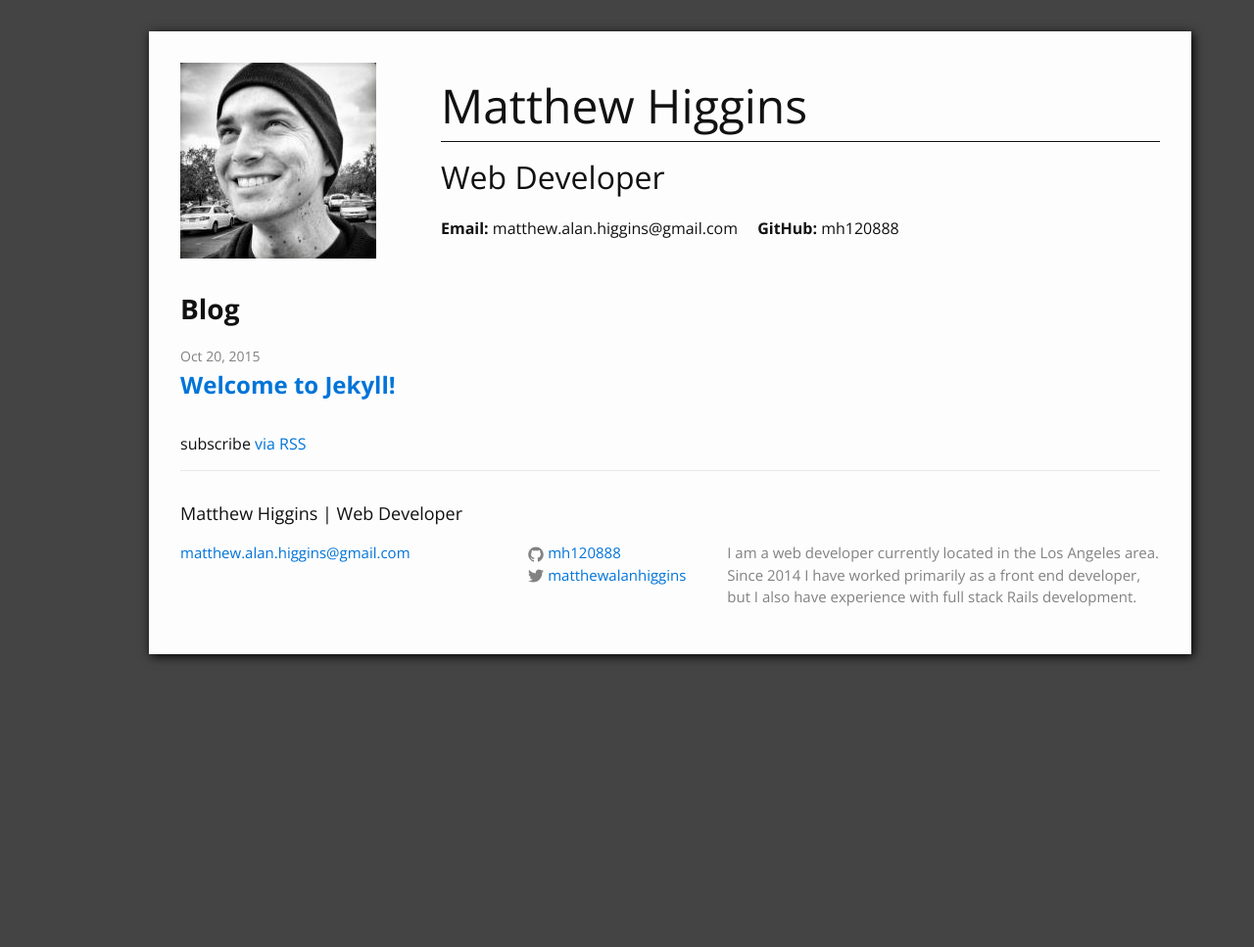
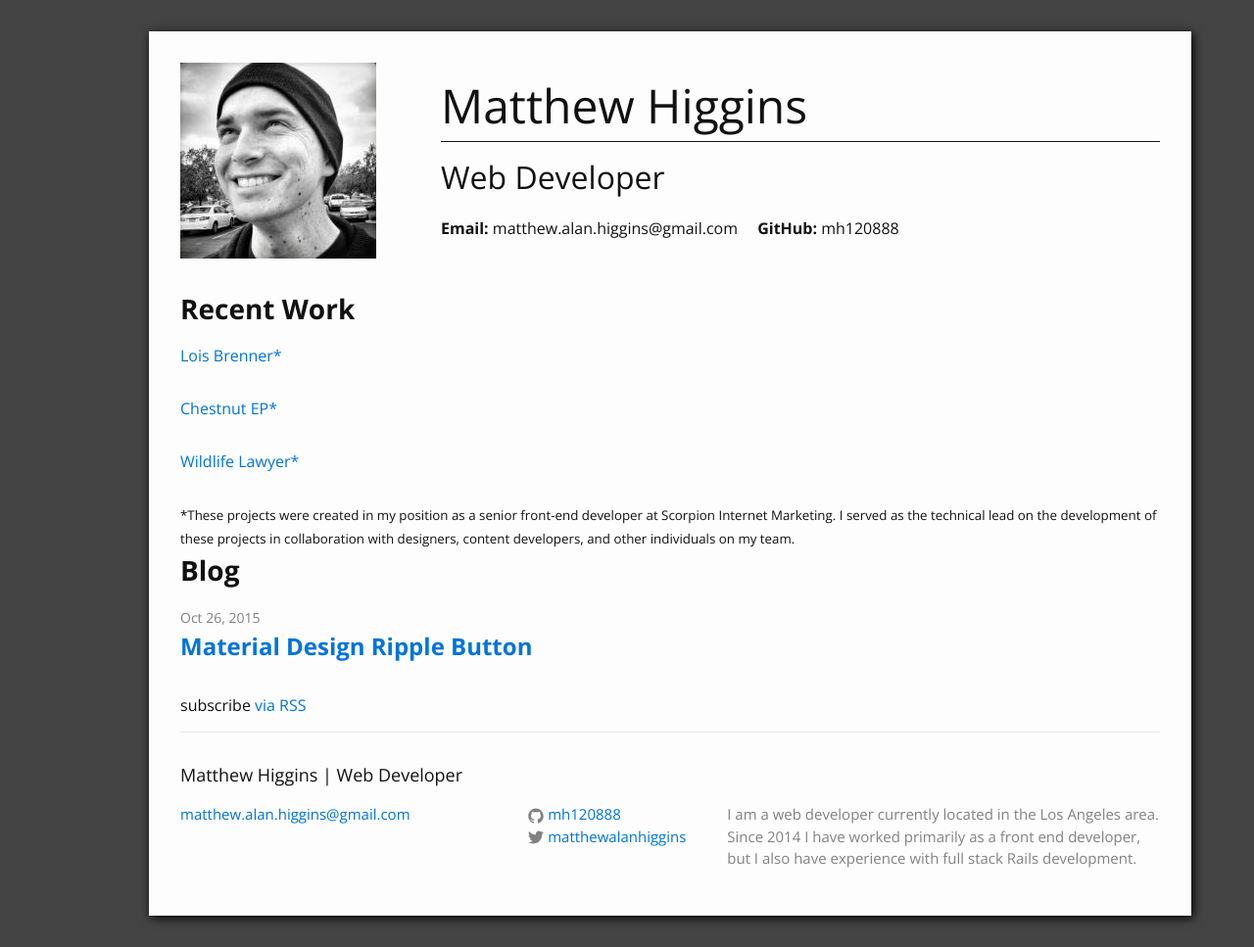
Before and after one commit to mh120888/new-portfolio, a Jekyll site: the page built from index.html, in a window 1280 px wide. Shown: the whole page at 98% size. Built offline with Jekyll 4.4.1, drawn with Linux system fonts in a browser that asks for light colours; before the commit the page ends 900 px from its top, so only the background shows below that.

Commit message:
Adds simple project list to home page

```diff
--- a/_layouts/home.html
+++ b/_layouts/home.html
@@ -11,7 +11,6 @@
             <div class='text-wrapper'>
                 <h1>Matthew Higgins</h1>
                 <h2>Web Developer</h2>
-                <!-- <p>I have a passion for simplicity and efficiency.</p> -->
                 <span class='contact-info'><span class='label'>Email:</span> {{ site.email }}</span>
                 <span class='contact-info'><span class='label'>GitHub:</span> {{  site.github_username }}</span>
             </div>
--- a/index.html
+++ b/index.html
@@ -1,11 +1,35 @@
 ---
 layout: home
+projects:
+- {
+    name: "Lois Brenner",
+    url: "http://www.divorcelawyerny.com/",
+    disclaimer: '*'
+  }
+- {
+    name:  "Chestnut EP",
+    url: "http://www.chestnutep.com/",
+    disclaimer: '*'
+  }
+- {
+    name: "Wildlife Lawyer",
+    url: "http://2015redesignwildlifelawyer.scorpionlocal.com/",
+    disclaimer: '*'
+  }
 ---
 
 <div class="home">
 
+  <h2>Recent Work</h2>
+
+  <ul class='post-list'>
+    {% for project in page.projects %}
+    <li><a href="{{ project.url }}" target='_blank'>{{ project.name }}{{ project.disclaimer }}</a></li>
+    {% endfor %}
+  </ul>
+  <small>*These projects were created in my position as a senior front-end developer at Scorpion Internet Marketing. I served as the technical lead on the development of these projects in collaboration with designers, content developers, and other individuals on my team.</small>
+
   <h2>Blog</h2>
-
   <ul class="post-list">
     {% for post in site.posts %}
     <li>
```
Also changed, not shown: _posts/2015-10-20-welcome-to-jekyll.markdown (deleted, +0 -25 lines), _posts/2015-10-26-material-design-ripple-button.markdown (added, +140 -0 lines). Lines whose indentation alone changed are shown as unchanged.
